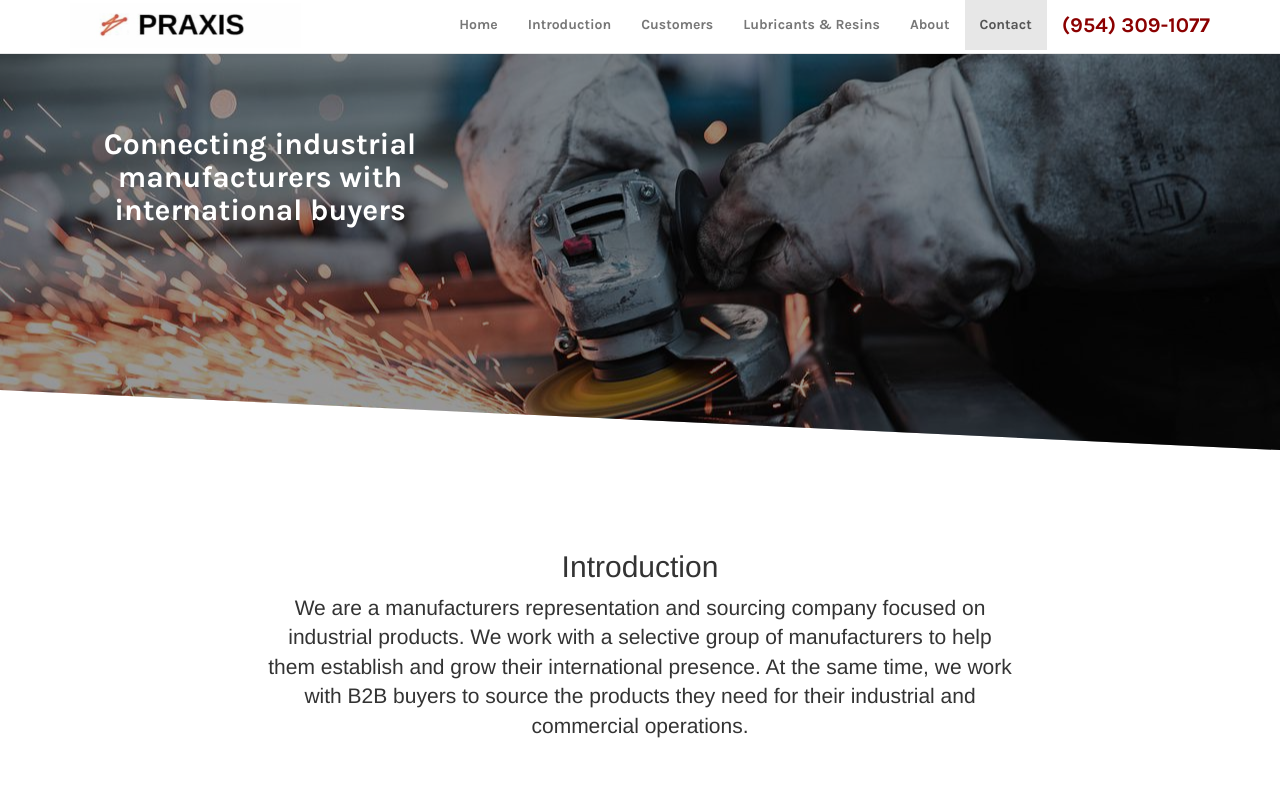
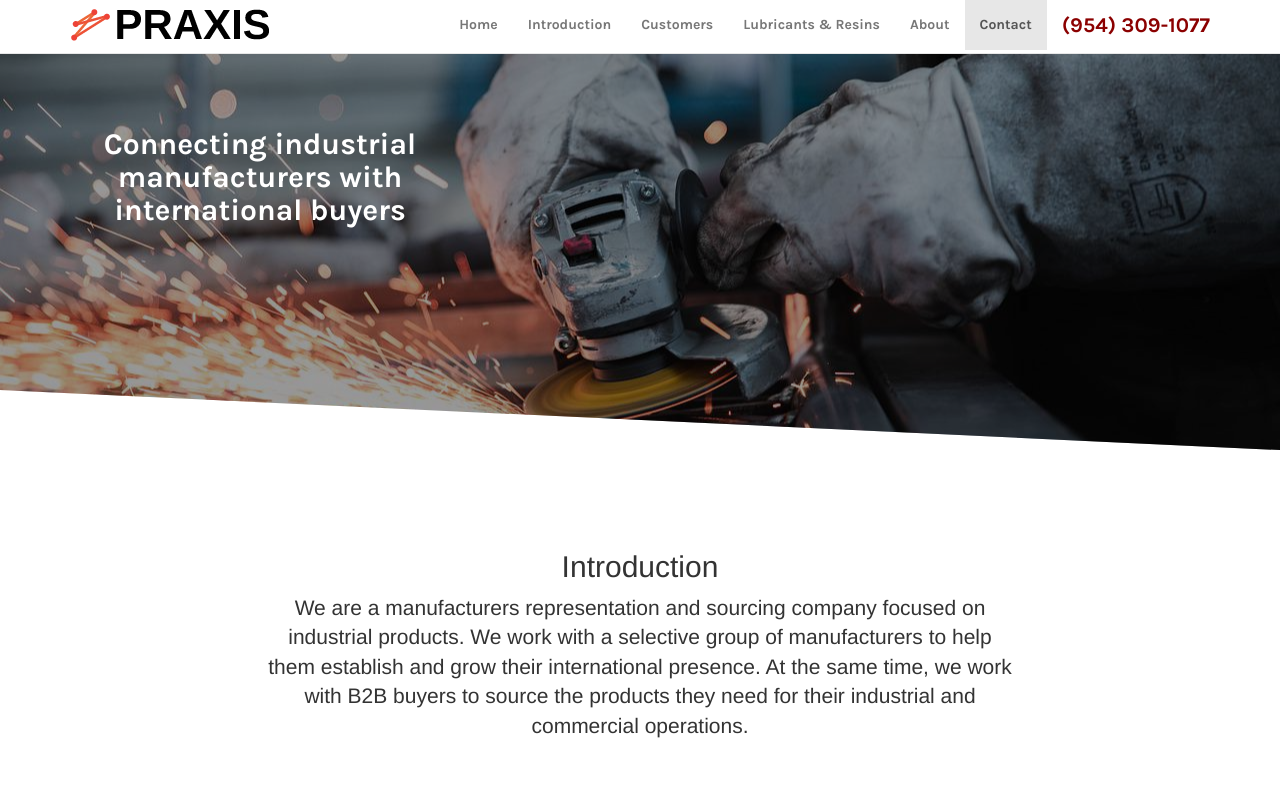
Before and after one commit to praxisind/praxisind.github.io, a plain HTML site: page index.html in a window 1280 px wide. Shown: the top 800 px of the page. Drawn offline with nearby package versions, Linux system fonts and the light colour scheme.

Commit message:
improve logo

```diff
--- a/index.html
+++ b/index.html
@@ -41,7 +41,7 @@
             <span class="icon-bar"></span>
             <span class="icon-bar"></span>
           </button>
-        <a class="navbar-brand logo" href="#"><img src="img/praxis.jpg" class="logo"></a>
+        <a class="navbar-brand logo" href="/"><img src="img/logo.png" class="logo"></a>
       </div>
       <div id="navbar" class="navbar-collapse collapse">
         <ul class="nav navbar-nav navbar-right">
```
Also changed, not shown: img/logo.png (added), 1 other file.
